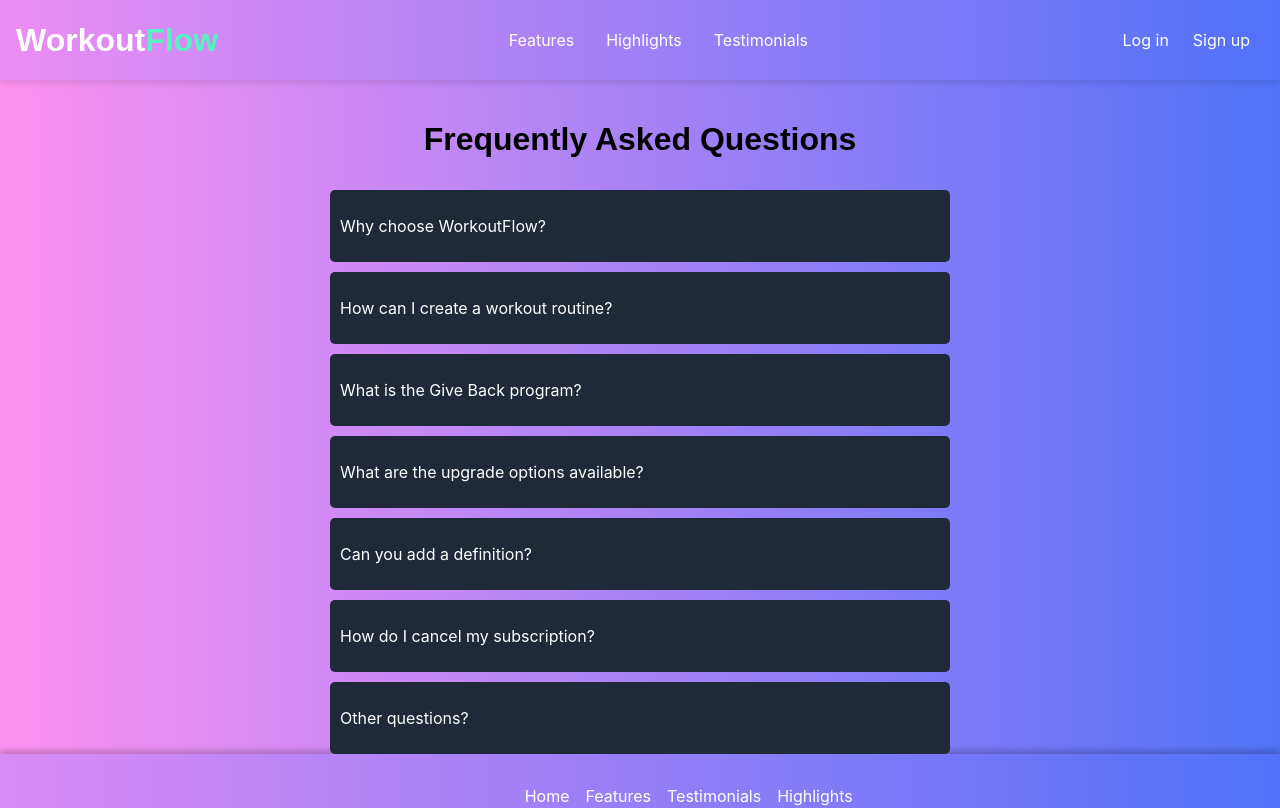
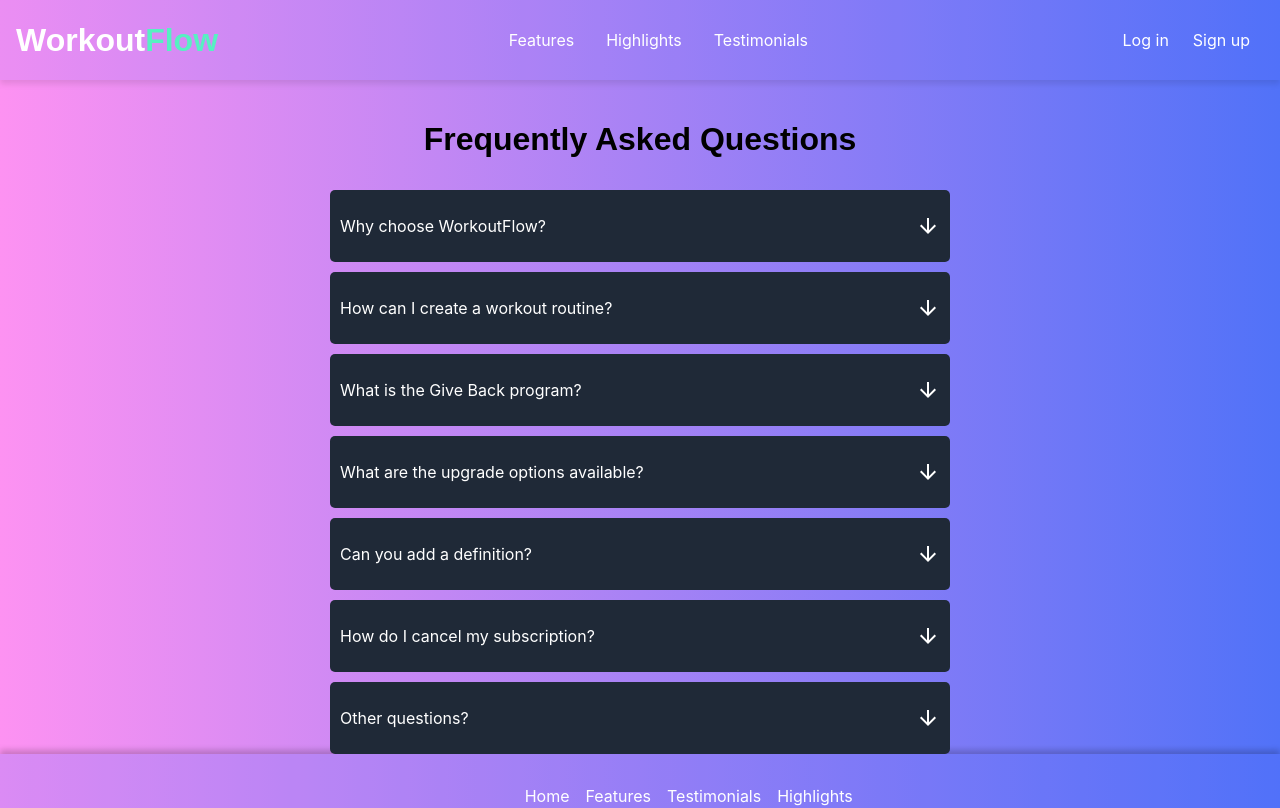
Before and after one commit to Devivdb/workout-builder, a React (Vite) app: page /faq in a window 1280 px wide. Shown: the top 808 px of the page. Built offline with nearby package versions, Linux system fonts and the light colour scheme.

Commit message:
Verdere uitwerking van de FAQ-pagina: styling en inhoud

```diff
--- a/src/pages/faq/Faq.css
+++ b/src/pages/faq/Faq.css
@@ -18,7 +18,18 @@
     color: white;
     font-family: Inter, sans-serif;
     padding: 10px;
-    transition: background-color 0.3s ease;
+    transition: all 0.3s ease;
+    overflow: hidden;
+}
+
+.question.expanded {
+    padding-bottom: 20px; /* Adds extra space for the answer */
+}
+
+.question-header {
+    display: flex;
+    justify-content: space-between;
+    align-items: center;
 }
 
 .question:hover {
@@ -26,9 +37,17 @@
 }
 
 .answer {
-    background-color: #334155;
     margin-top: 10px;
-    padding: 10px;
-    border-radius: 5px;
-    font-family: Inter, sans-serif;
+    font-size: 0.9rem;
+    line-height: 1.5;
+    color: #d1d5db;
 }
+
+.arrow {
+    transition: transform 0.3s ease;
+    color: white;
+}
+
+.arrow-active {
+    transform: rotate(180deg); /* Rotates the arrow when expanded */
+}
--- a/src/pages/faq/Faq.jsx
+++ b/src/pages/faq/Faq.jsx
@@ -1,10 +1,10 @@
 import useBackground from "../../hooks/useBackground.js";
 import { useState } from "react";
+import ArrowDownwardIcon from '@mui/icons-material/ArrowDownward';
 import "./Faq.css";
 
 function Faq() {
-
-    useBackground("faq-background")
+    useBackground("faq-background");
 
     const [activeQuestion, setActiveQuestion] = useState(null);
 
@@ -28,12 +28,21 @@ function Faq() {
             {questions.map((item, index) => (
                 <div
                     key={index}
-                    className="question"
+                    className={`question ${activeQuestion === index ? "expanded" : ""}`}
                     onClick={() => toggleAnswer(index)}
                     style={{ cursor: "pointer" }}
                 >
-                    <p>{item.question}</p>
-                    {activeQuestion === index && <div className="answer">{item.answer}</div>}
+                    <div className="question-header">
+                        <p>{item.question}</p>
+                        <ArrowDownwardIcon
+                            className={`arrow ${activeQuestion === index ? "arrow-active" : ""}`}
+                        />
+                    </div>
+                    {activeQuestion === index && (
+                        <div className="answer">
+                            {item.answer}
+                        </div>
+                    )}
                 </div>
             ))}
         </div>
```
